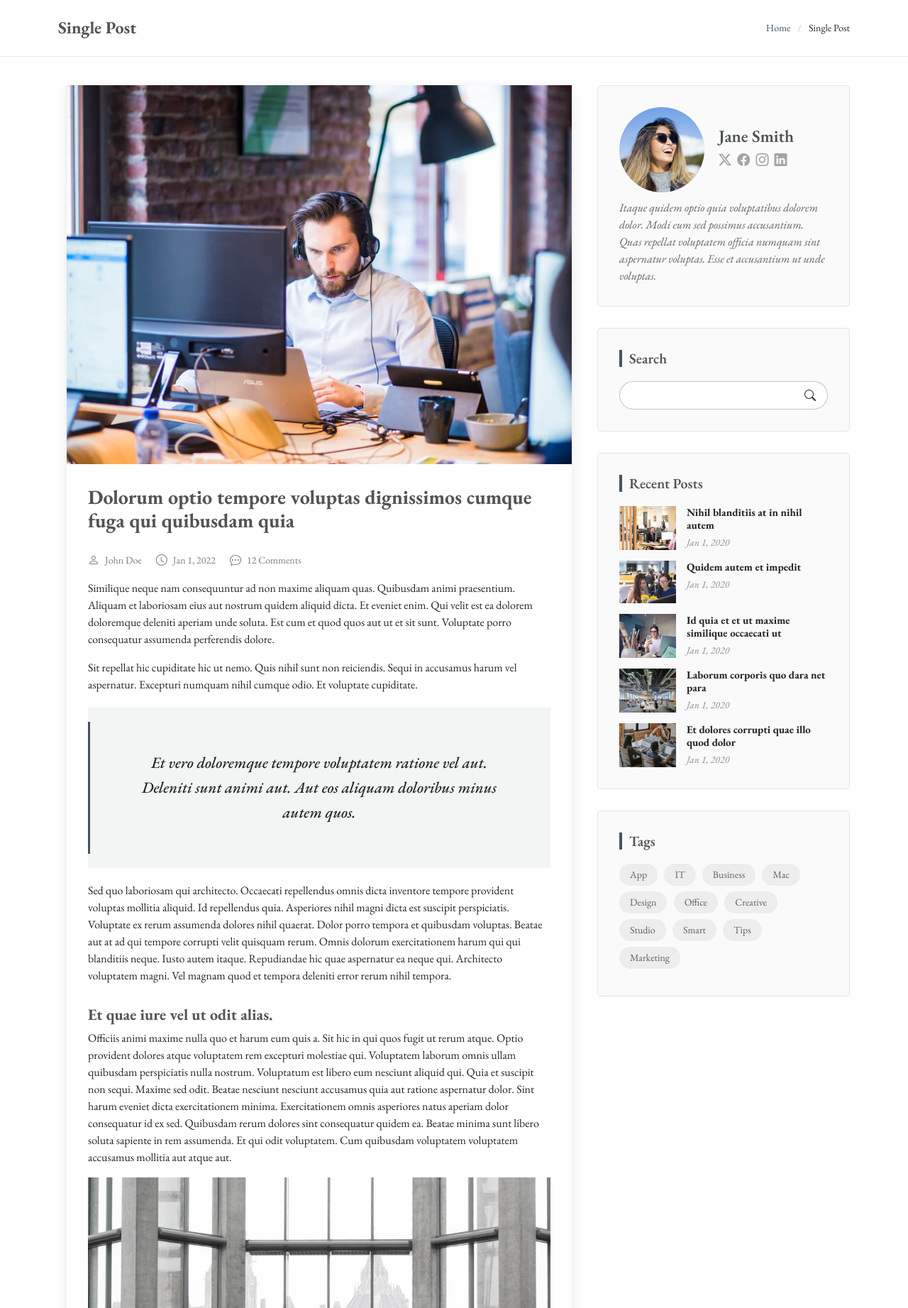
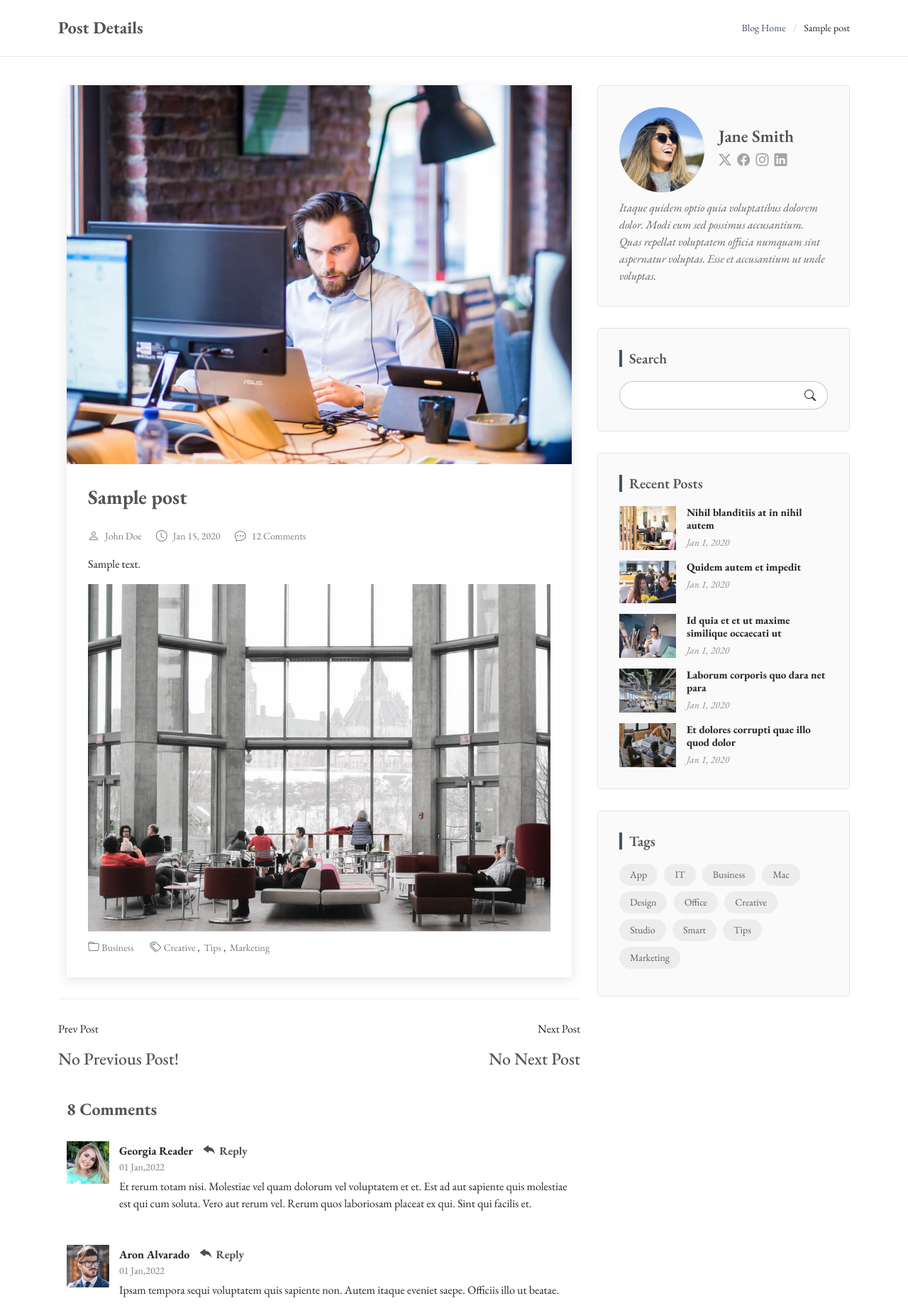
Before and after one commit to mahdi921/My-Awsome-Blog, a Django app: page /blog/1/ in a window 1280 px wide. Shown: the part 77-1920 px from the top of the page at 71% size. Run offline with Django 4.2, Linux system fonts and the light colour scheme; tables that the repository leaves empty hold one stand-in row (values such as "Sample post"); some libraries are stand-ins or nearby versions.

Commit message:
added pagination to single post page and proper post content up to this point to single post page

```diff
--- a/blog/views.py
+++ b/blog/views.py
@@ -1,4 +1,4 @@
-from django.shortcuts import render
+from django.shortcuts import render, get_object_or_404
 from blog.models import Post
 from django.utils import timezone
 from django.core.paginator import Paginator, PageNotAnInteger, EmptyPage
@@ -21,5 +21,16 @@ def blog_view(request):
     return render(request, 'blog/blog-home.html', context)
 
 def blog_single_view(request, pid):
-
-    return render(request, 'blog/single-post.html')
+    post = get_object_or_404(Post, id=pid, status=1,
+                             published_date__lte=timezone.now())
+    post.counted_views += 1
+    post.save()
+    other_posts = Post.objects.filter(published_date__lte=timezone.now(), status=1).exclude(id=pid)
+    next_post = other_posts.filter(id__gt=pid).order_by('id').first()
+    previous_post = other_posts.filter(id__lt=pid).order_by('-id').first()
+    context = {
+        'post' : post,
+        'next' : next_post,
+        'previous' : previous_post
+    }
+    return render(request, 'blog/single-post.html', context)
--- a/statics/blog/assets/css/main.css
+++ b/statics/blog/assets/css/main.css
@@ -2090,3 +2090,115 @@ section,
   color: color-mix(in srgb, var(--default-color), transparent 30%);
   margin: 10px 0 0 0;
 }
+
+/** post pagination **/
+
+/* Nav Menu Arrows */
+.sf-arrows .sf-with-ul {
+  padding-right: 30px;
+}
+
+.sf-arrows .sf-with-ul:after {
+  content: "\f107";
+  position: absolute;
+  right: 15px;
+  font-family: FontAwesome;
+  font-style: normal;
+  font-weight: normal;
+}
+
+.sf-arrows ul .sf-with-ul:after {
+  content: "\f105";
+}
+
+.text-white {
+  color: #fff;
+}
+ .arrow {
+  position: absolute;
+}
+
+ .arrow .lnr {
+  font-size: 20px;
+  font-weight: 600;
+}
+ .navigation-area {
+  border-top: 1px solid #eee;
+  padding-top: 30px;
+}
+
+ .navigation-area .nav-left {
+  text-align: left;
+}
+
+ .navigation-area .nav-left .thumb {
+  margin-right: 20px;
+  background: #000;
+}
+
+ .navigation-area .nav-left .thumb img {
+  -webkit-transition: all 0.3s ease 0s;
+  -moz-transition: all 0.3s ease 0s;
+  -o-transition: all 0.3s ease 0s;
+  transition: all 0.3s ease 0s;
+  max-width: 150px;
+  max-height: 90px;
+}
+
+ .navigation-area .nav-left .lnr {
+  margin-left: 20px;
+  opacity: 0;
+  -webkit-transition: all 0.3s ease 0s;
+  -moz-transition: all 0.3s ease 0s;
+  -o-transition: all 0.3s ease 0s;
+  transition: all 0.3s ease 0s;
+}
+
+ .navigation-area .nav-left:hover .lnr {
+  opacity: 1;
+}
+
+ .navigation-area .nav-left:hover .thumb img {
+  opacity: .5;
+}
+
+@media (max-width: 767px) {
+   .navigation-area .nav-left {
+    margin-bottom: 30px;
+  }
+}
+
+ .navigation-area .nav-right {
+  text-align: right;
+}
+
+ .navigation-area .nav-right .thumb {
+  margin-left: 20px;
+  background: #000;
+}
+
+ .navigation-area .nav-right .thumb img {
+  -webkit-transition: all 0.3s ease 0s;
+  -moz-transition: all 0.3s ease 0s;
+  -o-transition: all 0.3s ease 0s;
+  transition: all 0.3s ease 0s;
+  max-width: 150px;
+  max-height: 90px;
+}
+
+ .navigation-area .nav-right .lnr {
+  margin-right: 20px;
+  opacity: 0;
+  -webkit-transition: all 0.3s ease 0s;
+  -moz-transition: all 0.3s ease 0s;
+  -o-transition: all 0.3s ease 0s;
+  transition: all 0.3s ease 0s;
+}
+
+ .navigation-area .nav-right:hover .lnr {
+  opacity: 1;
+}
+
+ .navigation-area .nav-right:hover .thumb img {
+  opacity: .5;
+}
--- a/templates/blog/single-post.html
+++ b/templates/blog/single-post.html
@@ -31,11 +31,11 @@
     <!-- Page Title -->
     <div class="page-title">
       <div class="container d-lg-flex justify-content-between align-items-center">
-        <h1 class="mb-2 mb-lg-0">Single Post</h1>
+        <h1 class="mb-2 mb-lg-0">Post Details</h1>
         <nav class="breadcrumbs">
           <ol>
-            <li><a href="{% url 'blog:index' %}">Home</a></li>
-            <li class="current">Single Post</li>
+            <li><a href="{% url 'blog:blog' %}">Blog Home</a></li>
+            <li class="current">{{post.title}}</li>
           </ol>
         </nav>
       </div>
@@ -56,54 +56,53 @@
                   <img src="{% static 'blog/assets/img/blog/blog-1.jpg' %}" alt="" class="img-fluid">
                 </div>
 
-                <h2 class="title">Dolorum optio tempore voluptas dignissimos cumque fuga qui quibusdam quia</h2>
+                <h2 class="title">{{post.title}}</h2>
 
                 <div class="meta-top">
                   <ul>
-                    <li class="d-flex align-items-center"><i class="bi bi-person"></i> <a href="blog-details.html">John Doe</a></li>
-                    <li class="d-flex align-items-center"><i class="bi bi-clock"></i> <a href="blog-details.html"><time datetime="2020-01-01">Jan 1, 2022</time></a></li>
-                    <li class="d-flex align-items-center"><i class="bi bi-chat-dots"></i> <a href="blog-details.html">12 Comments</a></li>
+                    <li class="d-flex align-items-center"><i class="bi bi-person"></i> <a href=#">John Doe</a></li>
+                    <li class="d-flex align-items-center"><i class="bi bi-clock"></i> <a href=#"><time datetime="2020-01-01">{{post.created_date|date:'M d, Y'}}</time></a></li>
+                    <li class="d-flex align-items-center"><i class="bi bi-chat-dots"></i> <a href=#">12 Comments</a></li>
                   </ul>
                 </div><!-- End meta top -->
 
                 <div class="content">
                   <p>
-                    Similique neque nam consequuntur ad non maxime aliquam quas. Quibusdam animi praesentium. Aliquam et laboriosam eius aut nostrum quidem aliquid dicta.
-                    Et eveniet enim. Qui velit est ea dolorem doloremque deleniti aperiam unde soluta. Est cum et quod quos aut ut et sit sunt. Voluptate porro consequatur assumenda perferendis dolore.
+                    {{post.content}}
                   </p>
-
+                  <!--
                   <p>
                     Sit repellat hic cupiditate hic ut nemo. Quis nihil sunt non reiciendis. Sequi in accusamus harum vel aspernatur. Excepturi numquam nihil cumque odio. Et voluptate cupiditate.
                   </p>
+                  -->
 
-                  <blockquote>
-                    <p>
-                      Et vero doloremque tempore voluptatem ratione vel aut. Deleniti sunt animi aut. Aut eos aliquam doloribus minus autem quos.
-                    </p>
-                  </blockquote>
+<!--                  <blockquote>-->
+<!--                    <p>-->
+<!--                      This is test text palceholder for future improvements-->
+<!--                    </p>-->
+<!--                  </blockquote>-->
 
-                  <p>
-                    Sed quo laboriosam qui architecto. Occaecati repellendus omnis dicta inventore tempore provident voluptas mollitia aliquid. Id repellendus quia. Asperiores nihil magni dicta est suscipit perspiciatis. Voluptate ex rerum assumenda dolores nihil quaerat.
-                    Dolor porro tempora et quibusdam voluptas. Beatae aut at ad qui tempore corrupti velit quisquam rerum. Omnis dolorum exercitationem harum qui qui blanditiis neque.
-                    Iusto autem itaque. Repudiandae hic quae aspernatur ea neque qui. Architecto voluptatem magni. Vel magnam quod et tempora deleniti error rerum nihil tempora.
-                  </p>
+<!--                  <p>-->
+<!--                    Sed quo laboriosam qui architecto. Occaecati repellendus omnis dicta inventore tempore provident voluptas mollitia aliquid. Id repellendus quia. Asperiores nihil magni dicta est suscipit perspiciatis. Voluptate ex rerum assumenda dolores nihil quaerat.-->
+<!--                    Dolor porro tempora et quibusdam voluptas. Beatae aut at ad qui tempore corrupti velit quisquam rerum. Omnis dolorum exercitationem harum qui qui blanditiis neque.-->
+<!--                    Iusto autem itaque. Repudiandae hic quae aspernatur ea neque qui. Architecto voluptatem magni. Vel magnam quod et tempora deleniti error rerum nihil tempora.-->
+<!--                  </p>-->
 
-                  <h3>Et quae iure vel ut odit alias.</h3>
-                  <p>
-                    Officiis animi maxime nulla quo et harum eum quis a. Sit hic in qui quos fugit ut rerum atque. Optio provident dolores atque voluptatem rem excepturi molestiae qui. Voluptatem laborum omnis ullam quibusdam perspiciatis nulla nostrum. Voluptatum est libero eum nesciunt aliquid qui.
-                    Quia et suscipit non sequi. Maxime sed odit. Beatae nesciunt nesciunt accusamus quia aut ratione aspernatur dolor. Sint harum eveniet dicta exercitationem minima. Exercitationem omnis asperiores natus aperiam dolor consequatur id ex sed. Quibusdam rerum dolores sint consequatur quidem ea.
-                    Beatae minima sunt libero soluta sapiente in rem assumenda. Et qui odit voluptatem. Cum quibusdam voluptatem voluptatem accusamus mollitia aut atque aut.
-                  </p>
+<!--                  <h3>Placeholder For A Mid-Text Title</h3>-->
+<!--                  <p>-->
+<!--                    Officiis animi maxime nulla quo et harum eum quis a. Sit hic in qui quos fugit ut rerum atque. Optio provident dolores atque voluptatem rem excepturi molestiae qui. Voluptatem laborum omnis ullam quibusdam perspiciatis nulla nostrum. Voluptatum est libero eum nesciunt aliquid qui.-->
+<!--                    Quia et suscipit non sequi. Maxime sed odit. Beatae nesciunt nesciunt accusamus quia aut ratione aspernatur dolor. Sint harum eveniet dicta exercitationem minima. Exercitationem omnis asperiores natus aperiam dolor consequatur id ex sed. Quibusdam rerum dolores sint consequatur quidem ea.-->
+<!--                    Beatae minima sunt libero soluta sapiente in rem assumenda. Et qui odit voluptatem. Cum quibusdam voluptatem voluptatem accusamus mollitia aut atque aut.-->
+<!--                  </p>-->
                   <img src="{% static 'blog/assets/img/blog/blog-inside-post.jpg' %}" class="img-fluid" alt="">
 
-                  <h3>Ut repellat blanditiis est dolore sunt dolorum quae.</h3>
-                  <p>
-                    Rerum ea est assumenda pariatur quasi et quam. Facilis nam porro amet nostrum. In assumenda quia quae a id praesentium. Quos deleniti libero sed occaecati aut porro autem. Consectetur sed excepturi sint non placeat quia repellat incidunt labore. Autem facilis hic dolorum dolores vel.
-                    Consectetur quasi id et optio praesentium aut asperiores eaque aut. Explicabo omnis quibusdam esse. Ex libero illum iusto totam et ut aut blanditiis. Veritatis numquam ut illum ut a quam vitae.
-                  </p>
-                  <p>
-                    Alias quia non aliquid. Eos et ea velit. Voluptatem maxime enim omnis ipsa voluptas incidunt. Nulla sit eaque mollitia nisi asperiores est veniam.
-                  </p>
+<!--                  <h3>Another Placeholder For A Mid-Text Title</h3>-->
+<!--                  <p>-->
+<!--                    {{post.content|-->
+<!--                  </p>-->
+<!--                  <p>-->
+<!--                    Alias quia non aliquid. Eos et ea velit. Voluptatem maxime enim omnis ipsa voluptas incidunt. Nulla sit eaque mollitia nisi asperiores est veniam.-->
+<!--                  </p>-->
 
                 </div><!-- End post content -->
 
@@ -125,7 +124,45 @@
 
             </div>
           </section><!-- /Blog Details Section -->
-
+          <div class="navigation-area">
+              <div class="row">
+                  <div class="col-lg-6 col-md-6 col-12 nav-left flex-row d-flex justify-content-start align-items-center">
+                      {% if previous != None %}
+                      <div class="thumb">
+                          <a href="{% url 'blog:single' pid=previous.id %}">
+                            <img class="img-fluid" src="{% static 'blog/assets/img/blog/blog-1.jpg' %}" alt="">
+                          </a>
+                      </div>
+                      <div class="detials">
+                          <p>Prev Post</p>
+                          <a href="{% url 'blog:single' pid=previous.id %}"><h4>{{previous.title}}</h4></a>
+                      </div>
+                    {% else %}
+                      <div class="detials">
+                          <p>Prev Post</p>
+                          <a><h4>No Previous Post!</h4></a>
+                      </div>
+                    {% endif %}
+                  </div>
+                  <div class="col-lg-6 col-md-6 col-12 nav-right flex-row d-flex justify-content-end align-items-center">
+                    {% if next != None %}
+                      <div class="detials">
+                          <p>Next Post</p>
+                          <a href="{% url 'blog:single' pid=next.id %}"><h4>{{next.title}}</h4></a>
+                      </div>
+                      <div class="thumb">
+                          <a href="{% url 'blog:single' pid=next.id %}"><img class="img-fluid" src="{% static 'blog/assets/img/blog/blog-2.jpg' %}" alt=""></a>
+                      </div>
+                    {% else %}
+                      <div class="detials">
+                          <p>Next Post</p>
+                          <a><h4>No Next Post</h4></a>
+                      </div>
+                    {% endif %}
+                  </div>
+              </div>
+          </div>
+          <br>
           <!-- Blog Comments Section -->
           <section id="blog-comments" class="blog-comments section">
 
@@ -312,7 +349,7 @@
               <div class="post-item">
                 <img src="{% static 'blog/assets/img/blog/blog-recent-1.jpg' %}" alt="" class="flex-shrink-0">
                 <div>
-                  <h4><a href="blog-details.html">Nihil blanditiis at in nihil autem</a></h4>
+                  <h4><a href=#">Nihil blanditiis at in nihil autem</a></h4>
                   <time datetime="2020-01-01">Jan 1, 2020</time>
                 </div>
               </div><!-- End recent post item-->
@@ -320,7 +357,7 @@
               <div class="post-item">
                 <img src="{% static 'blog/assets/img/blog/blog-recent-2.jpg' %}" alt="" class="flex-shrink-0">
                 <div>
-                  <h4><a href="blog-details.html">Quidem autem et impedit</a></h4>
+                  <h4><a href=#">Quidem autem et impedit</a></h4>
                   <time datetime="2020-01-01">Jan 1, 2020</time>
                 </div>
               </div><!-- End recent post item-->
@@ -328,7 +365,7 @@
               <div class="post-item">
                 <img src="{% static 'blog/assets/img/blog/blog-recent-3.jpg' %}" alt="" class="flex-shrink-0">
                 <div>
-                  <h4><a href="blog-details.html">Id quia et et ut maxime similique occaecati ut</a></h4>
+                  <h4><a href=#">Id quia et et ut maxime similique occaecati ut</a></h4>
                   <time datetime="2020-01-01">Jan 1, 2020</time>
                 </div>
               </div><!-- End recent post item-->
@@ -336,7 +373,7 @@
               <div class="post-item">
                 <img src="{% static 'blog/assets/img/blog/blog-recent-4.jpg' %}" alt="" class="flex-shrink-0">
                 <div>
-                  <h4><a href="blog-details.html">Laborum corporis quo dara net para</a></h4>
+                  <h4><a href=#">Laborum corporis quo dara net para</a></h4>
                   <time datetime="2020-01-01">Jan 1, 2020</time>
                 </div>
               </div><!-- End recent post item-->
@@ -344,7 +381,7 @@
               <div class="post-item">
                 <img src="{% static 'blog/assets/img/blog/blog-recent-5.jpg' %}" alt="" class="flex-shrink-0">
                 <div>
-                  <h4><a href="blog-details.html">Et dolores corrupti quae illo quod dolor</a></h4>
+                  <h4><a href=#">Et dolores corrupti quae illo quod dolor</a></h4>
                   <time datetime="2020-01-01">Jan 1, 2020</time>
                 </div>
               </div><!-- End recent post item-->
```
